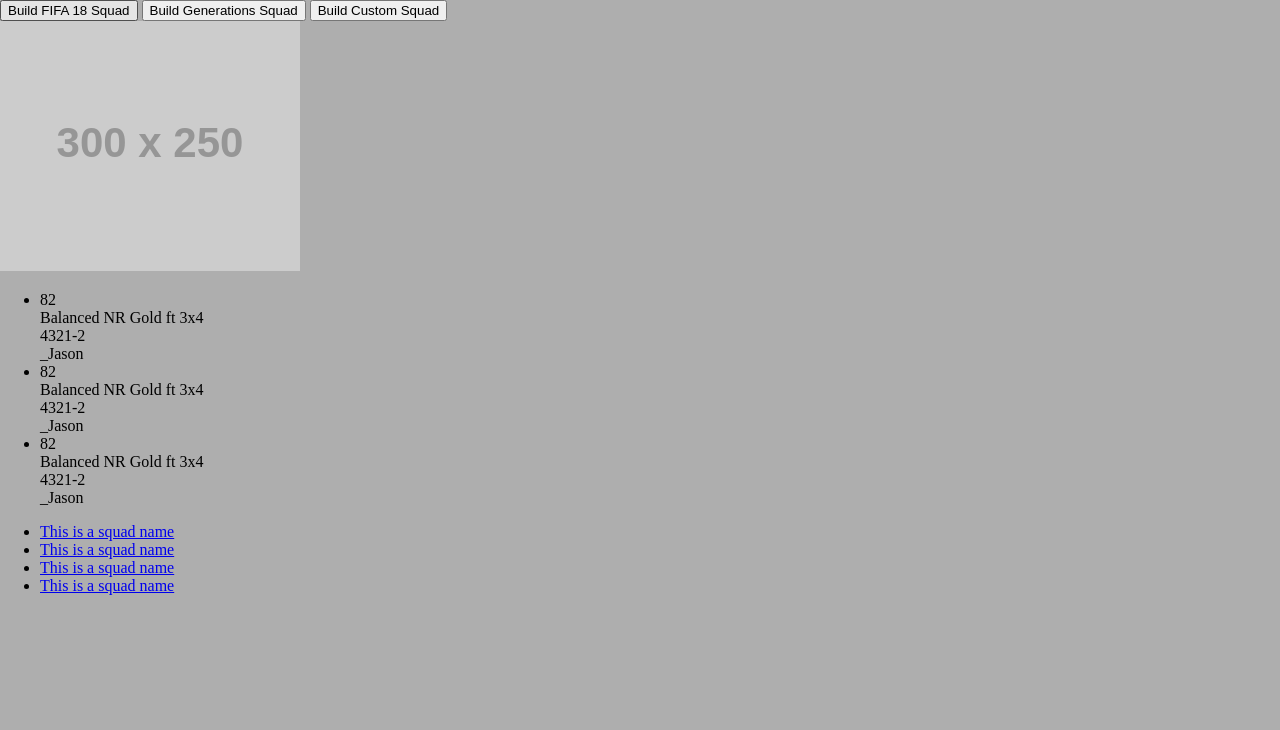
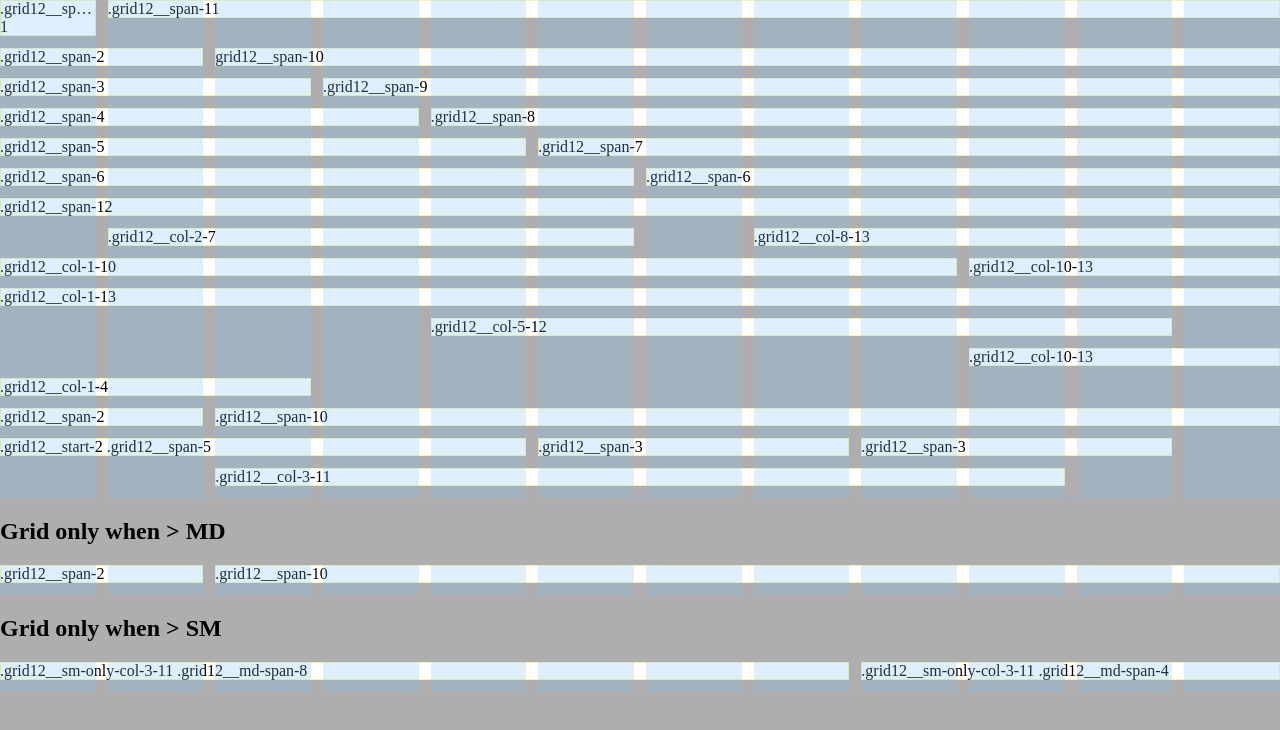
Before and after one commit to JayCarney/grid12, a website: page index.html in a window 1280 px wide. Drawn offline with Linux system fonts and the light colour scheme; placeholder pictures from the web are drawn by us.

Commit message:
move example markup to index.html

```diff
--- a/index.html
+++ b/index.html
@@ -10,74 +10,51 @@
 </head>
 
 <body>
-    <!-- <div class="header">
-        <div class="header__nav nav">
-            <img src="http://placehold.it/58x42" alt="" class="nav__logo">
-            <ul class="nav__list">
-                <li class="nav__item"><a href="#">Players</a></li>
-                <li class="nav__item"><a href="#">Squads</a></li>
-                <li class="nav__item"><a href="#">Builder</a></li>
-                <li class="nav__item nav__utils">
-                    <ul class="nav-utils">
-                        <li><a href="#">Chat</a></li>
-                        <li><a href="#">PS</a></li>
-                        <li><a href="#">Calc</a></li>
-                    </ul>
-                </li>
-            </ul>
-        </div>
-        <div class="header__masthead masthead">
-            <div class="masthead__title">
-                <h1>FIFA 18 Squads</h1>
-                <p>Tagline under title</p>
-            </div>
-            <img src="http://placehold.it/728x90" alt="" class="masthead__ad">
-        </div>
-    </div> -->
-    <div class="squad-listing">
-        <div class="squad-listing__controls">
-            <button>Build FIFA 18 Squad</button>
-            <button>Build Generations Squad</button>
-            <button>Build Custom Squad</button>
-        </div>
-        <img src="http://placehold.it/300x250" class="squad-listing__ad" />
+    <section class="grid12 grid12--align-top grid12--row-space-children debug">
+        <article class="grid12__span-1">.grid12__span-1</article>
+        <article class="grid12__span-11">.grid12__span-11</article>
+        <article class="grid12__span-2">.grid12__span-2</article>
+        <article class="grid12__span-10">grid12__span-10</article>
+        <article class="grid12__span-3">.grid12__span-3</article>
+        <article class="grid12__span-9">.grid12__span-9</article>
+        <article class="grid12__span-4">.grid12__span-4</article>
+        <article class="grid12__span-8">.grid12__span-8</article>
+        <article class="grid12__span-5">.grid12__span-5</article>
+        <article class="grid12__span-7">.grid12__span-7</article>
+        <article class="grid12__span-6">.grid12__span-6</article>
+        <article class="grid12__span-6">.grid12__span-6</article>
+        <article class="grid12__span-12">.grid12__span-12</article>
+    </section>
+    <section class="grid12 grid12--row-space-children debug">
+        <article class="grid12__col-2-7">.grid12__col-2-7</article>
+        <article class="grid12__col-8-13">.grid12__col-8-13</article>
+        <article class="grid12__col-1-10">.grid12__col-1-10</article>
+        <article class="grid12__col-10-13">.grid12__col-10-13</article>
+        <article class="grid12__col-1-13">.grid12__col-1-13</article>
+        <article class="grid12__col-5-12">.grid12__col-5-12</article>
+        <article class="grid12__col-10-13">.grid12__col-10-13</article>
+        <article class="grid12__col-1-4">.grid12__col-1-4</article>
+    </section>
 
-        <ul class="squad-listing__squads">
-            <li class="squad">
-                <div class="squad__hype">82</div>
-                <div class="squad__name">Balanced NR Gold ft 3x4</div>
-                <div class="squad__formation">4321-2</div>
-                <div class="squad__user">_Jason</div>
-            </li>
-            <li class="squad">
-                <div class="squad__hype">82</div>
-                <div class="squad__name">Balanced NR Gold ft 3x4</div>
-                <div class="squad__formation">4321-2</div>
-                <div class="squad__user">_Jason</div>
-            </li>
-            <li class="squad">
-                <div class="squad__hype">82</div>
-                <div class="squad__name">Balanced NR Gold ft 3x4</div>
-                <div class="squad__formation">4321-2</div>
-                <div class="squad__user">_Jason</div>
-            </li>
-        </ul>
+    <section class="grid12 grid12--row-space-children debug">
+        <article class="grid12__span-2">.grid12__span-2</article>
+        <article class="grid12__span-10">.grid12__span-10</article>
+        <article class="grid12__start-2 grid12__span-5">.grid12__start-2 .grid12__span-5</article>
+        <article class="grid12__span-3">.grid12__span-3</article>
+        <article class="grid12__span-3">.grid12__span-3</article>
+        <article class="grid12__col-3-11">.grid12__col-3-11</article>
+    </section>
+    <h2>Grid only when > MD</h2>
+    <section class="grid12--md grid12--row-space-children debug">
+        <article class="grid12__span-2">.grid12__span-2</article>
+        <article class="grid12__span-10">.grid12__span-10</article>
+    </section>
 
-        <ul class="squad-listing__top-generations">
-            <li>
-                <a href="#">This is a squad name</a>
-            </li>
-            <li>
-                <a href="#">This is a squad name</a>
-            </li>
-            <li>
-                <a href="#">This is a squad name</a>
-            </li>
-            <li>
-                <a href="#">This is a squad name</a>
-            </li>
-        </ul>
-    </div>
+    <h2>Grid only when > SM</h2>
+    <section class="grid12--sm grid12--row-space-children debug">
+        <article class="grid12__sm-only-col-3-11 grid12__md-span-8">.grid12__sm-only-col-3-11 .grid12__md-span-8</article>
+        <article class="grid12__sm-only-col-3-11 grid12__md-span-4">.grid12__sm-only-col-3-11 .grid12__md-span-4</article>
+    </section>
 </body>
 
 </html>
```
Also changed, not shown: grid.html (deleted, +0 -60 lines).
